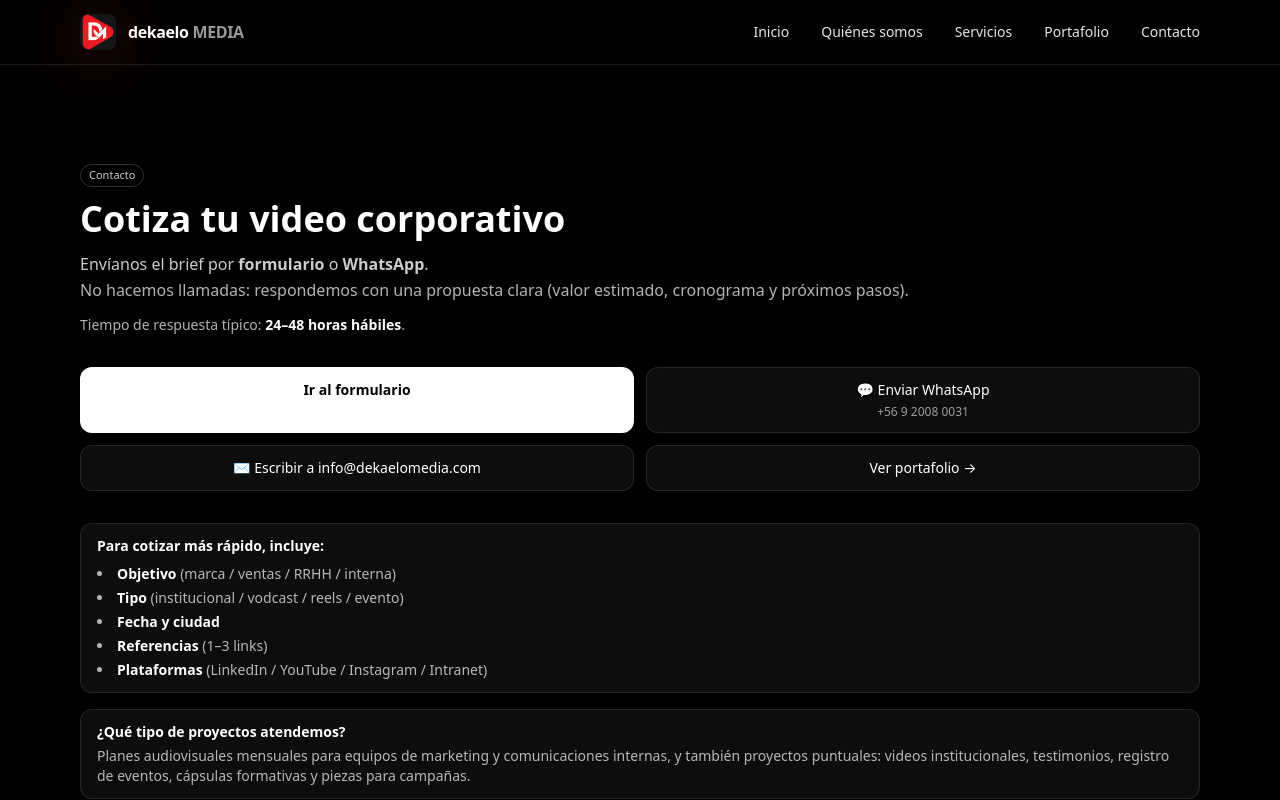
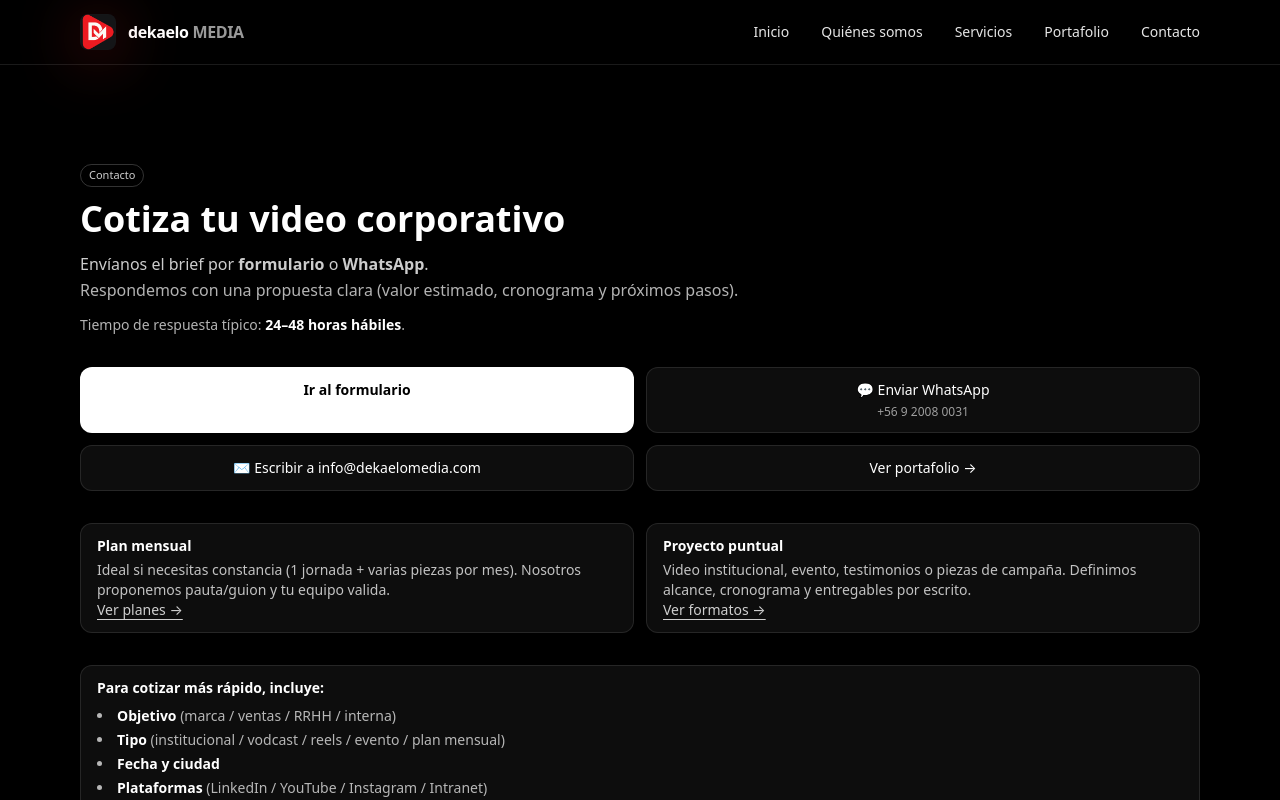
Before and after one commit to TronxGroup/Dekaelo-Media, a Next.js app: page /contacto in a window 1280 px wide. Shown: the top 800 px of the page. Built offline with nearby package versions, Linux system fonts and the light colour scheme.

Commit message:
Update page.tsx

```diff
--- a/app/contacto/page.tsx
+++ b/app/contacto/page.tsx
@@ -8,6 +8,7 @@ const CANONICAL = `${SITE_URL}/contacto`;
 const WHATSAPP_NUMBER = '56920080031';
 
 export const metadata: Metadata = {
+  metadataBase: new URL(SITE_URL),
   title: 'Contacto | Dekaelo Media',
   description:
     'Cotiza tu video corporativo o plan audiovisual mensual. Envíanos el brief por formulario o WhatsApp. Respondemos con propuesta clara en menos de 24–48 horas hábiles.',
@@ -21,17 +22,25 @@ export const metadata: Metadata = {
     siteName: 'Dekaelo Media',
     locale: 'es_CL',
   },
+  twitter: {
+    card: 'summary_large_image',
+    title: 'Contacto | Dekaelo Media',
+    description:
+      'Cotiza tu video corporativo o plan audiovisual mensual. Formulario + WhatsApp. Respuesta en 24–48 horas hábiles.',
+  },
   robots: { index: true, follow: true },
 };
 
 function buildWhatsAppLink() {
   const text =
-    'Hola Dekaelo Media 👋 Quiero cotizar un video corporativo.\n\n' +
+    'Hola Dekaelo Media 👋 Quiero cotizar.\n\n' +
     '1) Empresa:\n' +
     '2) Objetivo (marca / ventas / RRHH / interna):\n' +
-    '3) Tipo (institucional / vodcast / reels / evento):\n' +
+    '3) Tipo (institucional / vodcast / reels / evento / plan mensual):\n' +
     '4) Fecha y ciudad:\n' +
-    '5) Referencias (links):\n\n' +
+    '5) Plataformas (LinkedIn / YouTube / Instagram / Intranet):\n' +
+    '6) Presupuesto estimado (si tienes):\n' +
+    '7) Referencias (1–3 links):\n\n' +
     'Gracias 🙌';
 
   return `https://wa.me/${WHATSAPP_NUMBER}?text=${encodeURIComponent(text)}`;
@@ -40,11 +49,11 @@ function buildWhatsAppLink() {
 const FAQ = [
   {
     q: '¿Necesito agendar una llamada?',
-    a: 'No. Trabajamos sin llamadas: envía el brief por formulario o WhatsApp y respondemos con una propuesta clara.',
+    a: 'No es obligatorio. Puedes enviar el brief por formulario o WhatsApp y respondemos con una propuesta clara. Si tu organización lo requiere, también podemos coordinar una llamada breve.',
   },
   {
     q: '¿Qué información debo enviar para cotizar rápido?',
-    a: 'Empresa, objetivo, tipo de video, fecha/ciudad y 1–3 referencias (links). Con eso podemos estimar formato, equipo y tiempos.',
+    a: 'Empresa, objetivo, tipo de video/plan, fecha/ciudad, plataformas y 1–3 referencias (links). Con eso estimamos formato, equipo y tiempos.',
   },
   {
     q: '¿Cuánto demoran en responder?',
@@ -68,17 +77,31 @@ function buildFaqJsonLd() {
   };
 }
 
+function buildLocalBusinessJsonLd() {
+  return {
+    '@context': 'https://schema.org',
+    '@type': 'LocalBusiness',
+    name: 'Dekaelo Media',
+    url: SITE_URL,
+    areaServed: 'CL',
+    sameAs: [
+      'https://www.instagram.com/dekaelo_media',
+      'https://www.linkedin.com/company/dekaelo-media',
+      'https://www.youtube.com/@dekaelo_media',
+    ],
+  };
+}
+
 export default function Page() {
   const waLink = buildWhatsAppLink();
   const faqJsonLd = buildFaqJsonLd();
+  const businessJsonLd = buildLocalBusinessJsonLd();
 
   return (
     <section className="section">
       {/* JSON-LD */}
-      <script
-        type="application/ld+json"
-        dangerouslySetInnerHTML={{ __html: JSON.stringify(faqJsonLd) }}
-      />
+      <script type="application/ld+json" dangerouslySetInnerHTML={{ __html: JSON.stringify(faqJsonLd) }} />
+      <script type="application/ld+json" dangerouslySetInnerHTML={{ __html: JSON.stringify(businessJsonLd) }} />
 
       <div className="container max-w-2xl">
         {/* HEADER */}
@@ -90,13 +113,12 @@ export default function Page() {
             Envíanos el brief por <strong>formulario</strong> o <strong>WhatsApp</strong>.
             <br className="hidden sm:block" />
             <span className="text-white/70">
-              No hacemos llamadas: respondemos con una propuesta clara (valor estimado, cronograma y próximos pasos).
+              Respondemos con una propuesta clara (valor estimado, cronograma y próximos pasos).
             </span>
           </p>
 
           <p className="mt-3 text-sm text-white/70">
-            Tiempo de respuesta típico:{' '}
-            <span className="font-semibold text-white">24–48 horas hábiles</span>.
+            Tiempo de respuesta típico: <span className="font-semibold text-white">24–48 horas hábiles</span>.
           </p>
         </div>
 
@@ -141,25 +163,52 @@ export default function Page() {
           </Link>
         </div>
 
+        {/* PLAN vs ONE-OFF (filtro mental rápido) */}
+        <div className="mt-8 grid gap-3 sm:grid-cols-2 text-sm">
+          <div className="rounded-xl border border-white/10 bg-white/5 px-4 py-3 text-white/75">
+            <p className="font-semibold text-white">Plan mensual</p>
+            <p className="mt-1">
+              Ideal si necesitas constancia (1 jornada + varias piezas por mes). Nosotros proponemos pauta/guion y tu equipo valida.
+            </p>
+            <Link href="/servicios#planes" className="underline underline-offset-4 text-white/80 hover:text-white">
+              Ver planes →
+            </Link>
+          </div>
+          <div className="rounded-xl border border-white/10 bg-white/5 px-4 py-3 text-white/75">
+            <p className="font-semibold text-white">Proyecto puntual</p>
+            <p className="mt-1">
+              Video institucional, evento, testimonios o piezas de campaña. Definimos alcance, cronograma y entregables por escrito.
+            </p>
+            <Link href="/servicios#videos-corporativos" className="underline underline-offset-4 text-white/80 hover:text-white">
+              Ver formatos →
+            </Link>
+          </div>
+        </div>
+
         {/* EXPECTATIONS / HELP */}
         <div className="mt-8 grid gap-4 text-sm text-white/70">
           <div className="rounded-xl border border-white/10 bg-white/5 px-4 py-3">
             <p className="font-semibold text-white">Para cotizar más rápido, incluye:</p>
             <ul className="mt-2 list-disc list-inside space-y-1">
-              <li><strong className="text-white">Objetivo</strong> (marca / ventas / RRHH / interna)</li>
-              <li><strong className="text-white">Tipo</strong> (institucional / vodcast / reels / evento)</li>
-              <li><strong className="text-white">Fecha y ciudad</strong></li>
-              <li><strong className="text-white">Referencias</strong> (1–3 links)</li>
-              <li><strong className="text-white">Plataformas</strong> (LinkedIn / YouTube / Instagram / Intranet)</li>
+              <li>
+                <strong className="text-white">Objetivo</strong> (marca / ventas / RRHH / interna)
+              </li>
+              <li>
+                <strong className="text-white">Tipo</strong> (institucional / vodcast / reels / evento / plan mensual)
+              </li>
+              <li>
+                <strong className="text-white">Fecha y ciudad</strong>
+              </li>
+              <li>
+                <strong className="text-white">Plataformas</strong> (LinkedIn / YouTube / Instagram / Intranet)
+              </li>
+              <li>
+                <strong className="text-white">Referencias</strong> (1–3 links)
+              </li>
+              <li>
+                <strong className="text-white">Presupuesto estimado</strong> (si tienes)
+              </li>
             </ul>
-          </div>
-
-          <div className="rounded-xl border border-white/10 bg-white/5 px-4 py-3">
-            <p className="font-semibold text-white">¿Qué tipo de proyectos atendemos?</p>
-            <p className="mt-1">
-              Planes audiovisuales mensuales para equipos de marketing y comunicaciones internas, y también proyectos puntuales:
-              videos institucionales, testimonios, registro de eventos, cápsulas formativas y piezas para campañas.
-            </p>
           </div>
 
           <div className="rounded-xl border border-white/10 bg-white/5 px-4 py-3">
@@ -220,9 +269,7 @@ export default function Page() {
 
         {/* SOCIAL */}
         <div className="mt-10 border-t border-white/10 pt-6">
-          <p className="text-center text-white/60 text-sm mb-4">
-            Casos y trabajos recientes:
-          </p>
+          <p className="text-center text-white/60 text-sm mb-4">Casos y trabajos recientes:</p>
           <div className="flex justify-center gap-6 text-white/80 text-sm flex-wrap">
             <a
               href="https://www.instagram.com/dekaelo_media"
```
